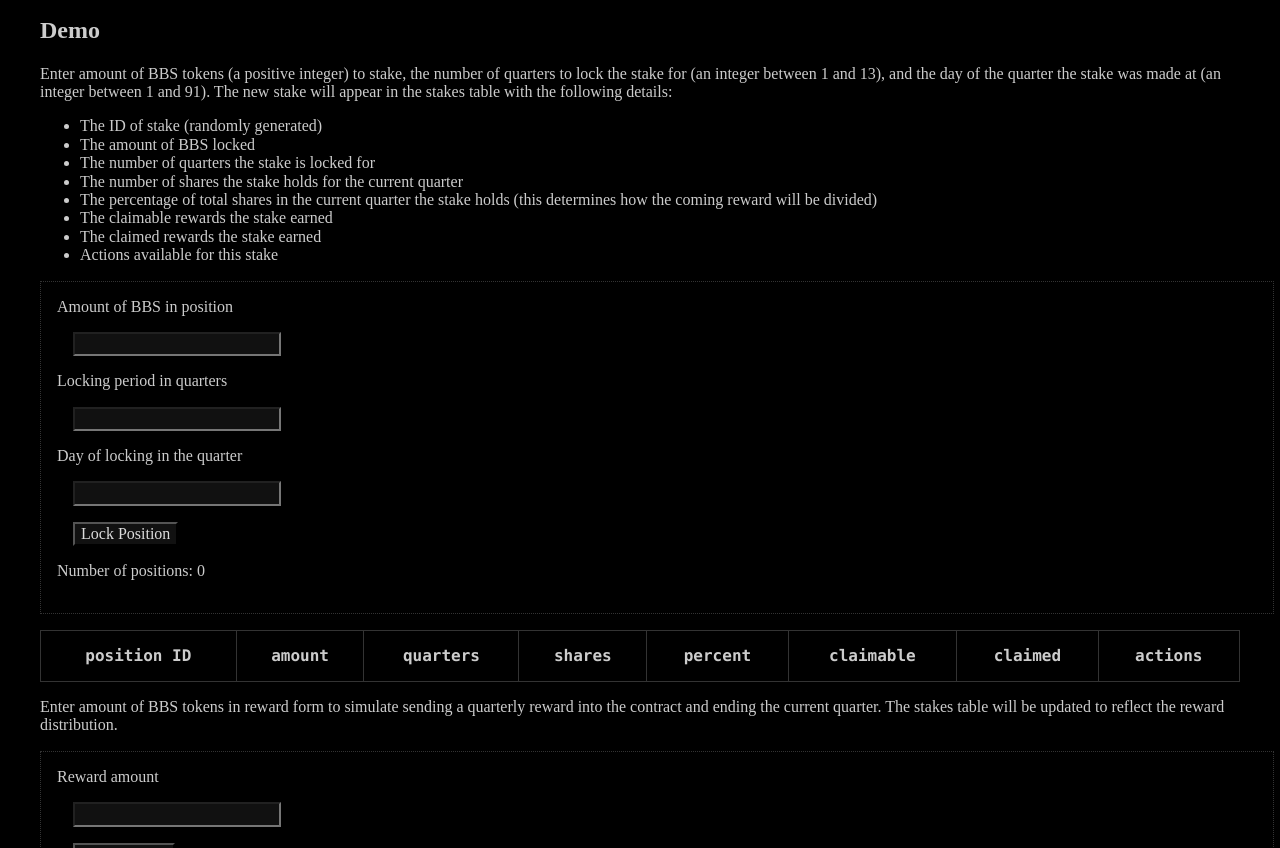
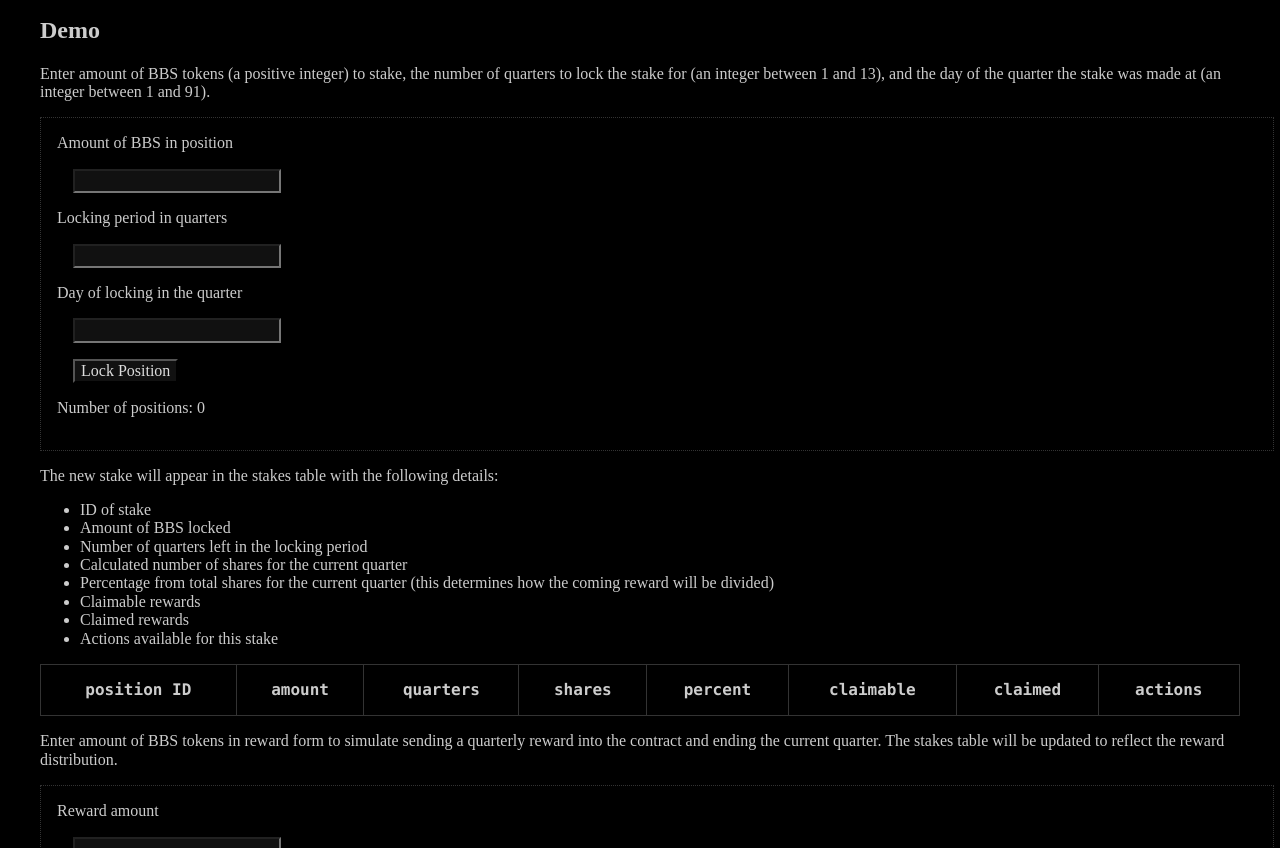
Before and after one commit to deweb-io/token, a website: page staking.html in a window 1280 px wide. Shown: the part 801-1649 px from the top of the page. Drawn offline with nearby package versions, Linux system fonts and the light colour scheme.

Commit message:
Small visibility fixes

```diff
--- a/staking.html
+++ b/staking.html
@@ -95,34 +95,8 @@ td.action{
         <h2>Demo</h2>
 
         <p>
-            Enter amount of BBS tokens (a positive integer) to stake, the number of quarters to lock the stake for (an integer between 1 and 13), and the day of the quarter the stake was made at (an integer between 1 and 91). The new stake will appear in the stakes table with the following details:
+            Enter amount of BBS tokens (a positive integer) to stake, the number of quarters to lock the stake for (an integer between 1 and 13), and the day of the quarter the stake was made at (an integer between 1 and 91).
         </p>
-        <ul>
-            <li>
-                The ID of stake (randomly generated)
-            </li>
-            <li>
-                The amount of BBS locked
-            </li>
-            <li>
-                The number of quarters the stake is locked for
-            </li>
-            <li>
-                The number of shares the stake holds for the current quarter
-            </li>
-            <li>
-                The percentage of total shares in the current quarter the stake holds (this determines how the coming reward will be divided)
-            </li>
-            <li>
-                The claimable rewards the stake earned
-            </li>
-            <li>
-                The claimed rewards the stake earned
-            </li>
-            <li>
-                Actions available for this stake
-            </li>
-        </ul>
 
         <form id=lockForm onsubmit='return false;'>
             Amount of BBS in position <input id=lockAmount>
@@ -131,6 +105,36 @@ td.action{
             <button>Lock Position</button>
             <p>Number of positions: <span id=numPositions>0</span></p>
         </form>
+
+        <p>
+            The new stake will appear in the stakes table with the following details:
+        </p>
+        <ul>
+            <li>
+                ID of stake
+            </li>
+            <li>
+                Amount of BBS locked
+            </li>
+            <li>
+                Number of quarters left in the locking period
+            </li>
+            <li>
+                Calculated number of shares for the current quarter
+            </li>
+            <li>
+                Percentage from total shares for the current quarter (this determines how the coming reward will be divided)
+            </li>
+            <li>
+                Claimable rewards
+            </li>
+            <li>
+                Claimed rewards
+            </li>
+            <li>
+                Actions available for this stake
+            </li>
+        </ul>
 
         <table><thead><tr>
             <th>position ID</th><th>amount</th><th>quarters</th>
@@ -214,13 +218,17 @@ let locks = {
             claimedReward: 0,
             quartersToGo: () => currentQuarter < position.lockTill ? position.lockTill - currentQuarter : 0,
             currentShares: () => position.shares[currentQuarter] || 0,
-            currentSharePercent: () => `${Math.floor(position.currentShares() / rewards.get().shares * 10000) / 100}%`,
+            currentSharePercent: () => (
+                `${Math.floor(rewards.get().shares && position.currentShares() / rewards.get().shares * 10000) / 100}%`
+            ),
             calculateReward: () => {
                 let total = 0;
                 rewards.iterate(currentQuarter - 1, position.unclaimeQuarter, (quarterIdx, reward) => {
-                    total += (position.shares[quarterIdx] || 0) * reward.amount / reward.shares;
+                    if(position.shares[quarterIdx] && position.shares[quarterIdx] > 0) {
+                        total += position.shares[quarterIdx] * reward.amount / reward.shares;
+                    }
                 });
-                return total;
+                return Math.floor(total);
             },
             reclaim: () => {
                 if(currentQuarter < position.lockTill){
@@ -240,7 +248,7 @@ let locks = {
 
         for(let quarterDelta = 1; quarterDelta <= lockQuarters; quarterDelta++){
             const quarterIdx = position.lockTill - quarterDelta;
-            const shares = lockAmount * (100 + ((quarterDelta - 1) * 25)) * (
+            const shares = lockAmount * (1 + ((quarterDelta - 1) * 0.25)) * (
                 quarterDelta === lockQuarters ? (92 - lockDay) / 91 : 1);
             if(typeof(position.shares[quarterIdx]) === 'undefined'){
                 position.shares[quarterIdx] = 0;
```
Also changed, not shown: README.md.
